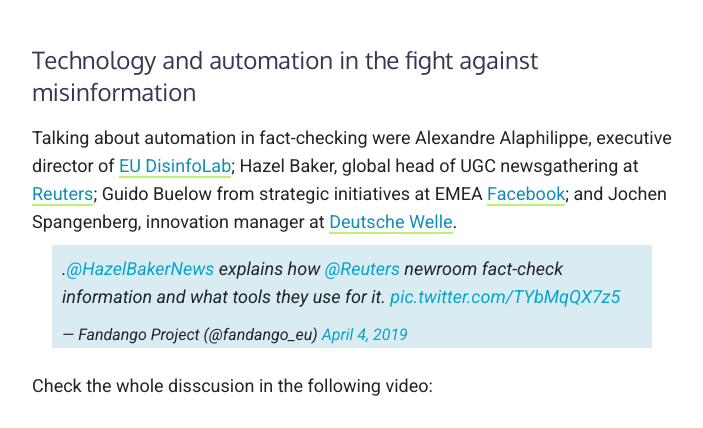
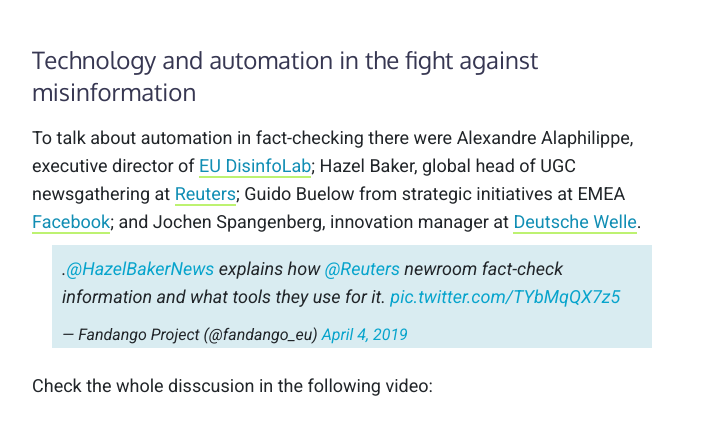
Before and after one commit to fandangOrg/fandango-web, a Jekyll site: the page built from _posts/2019-05-23-talking-about-disinformation-at-the-international-journalism-festival.markdown, in a window 1280 px wide and 900 px high, scrolled down 2582 px, cut to the strip 133-561 px from the top of the window. Shown: the whole strip, without its empty margins (288-991 px from the left). Built offline with Jekyll 4.4.1, drawn with Linux system fonts in a browser that asks for light colours; comment, search, counter and statistics services are not loaded.

Commit message:
Updated Talking About Disinformation At The International Journalism Festival

```diff
--- a/_posts/2019-05-23-talking-about-disinformation-at-the-international-journalism-festival.markdown
+++ b/_posts/2019-05-23-talking-about-disinformation-at-the-international-journalism-festival.markdown
@@ -38,7 +38,7 @@ The whole panel is in the following video:
 
 #### Technology and automation in the fight against misinformation
 
-Talking about automation in fact-checking were Alexandre Alaphilippe, executive director of [EU DisinfoLab](https://www.disinfo.eu); Hazel Baker, global head of UGC newsgathering at [Reuters](https://www.reuterscommunity.com); Guido Buelow from strategic initiatives at EMEA [Facebook](https://www.facebook.com/business); and Jochen Spangenberg, innovation manager at [Deutsche Welle](https://www.dw.com/en/top-stories/s-9097).
+To talk about automation in fact-checking there were Alexandre Alaphilippe, executive director of [EU DisinfoLab](https://www.disinfo.eu); Hazel Baker, global head of UGC newsgathering at [Reuters](https://www.reuterscommunity.com); Guido Buelow from strategic initiatives at EMEA [Facebook](https://www.facebook.com/business); and Jochen Spangenberg, innovation manager at [Deutsche Welle](https://www.dw.com/en/top-stories/s-9097).
 
 <blockquote class="twitter-tweet" data-conversation="none" data-lang="en"><p lang="en" dir="ltr">.<a href="https://twitter.com/HazelBakerNews?ref_src=twsrc%5Etfw">@HazelBakerNews</a> explains how <a href="https://twitter.com/Reuters?ref_src=twsrc%5Etfw">@Reuters</a> newroom fact-check information and what tools they use for it. <a href="https://t.co/TYbMqQX7z5">pic.twitter.com/TYbMqQX7z5</a></p>&mdash; Fandango Project (@fandango_eu) <a href="https://twitter.com/fandango_eu/status/1113842717795213318?ref_src=twsrc%5Etfw">April 4, 2019</a></blockquote>
 
```
